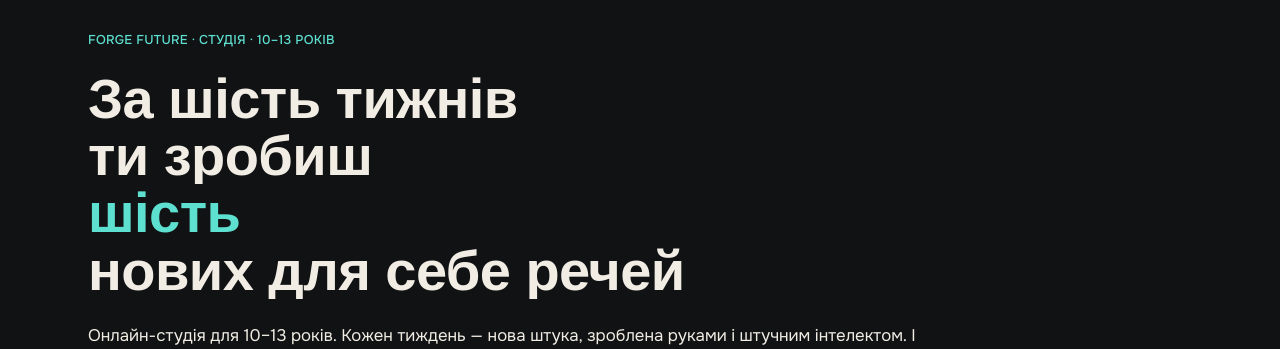
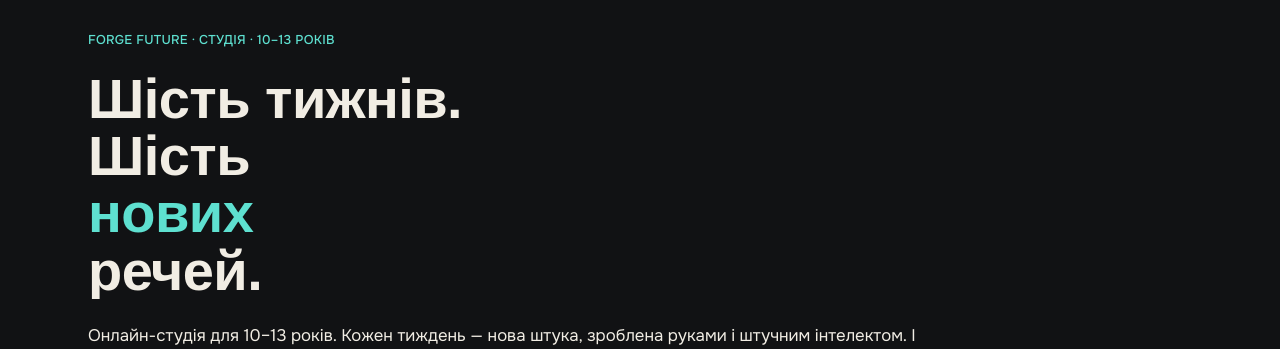
Before and after one commit to vnpv/forge-future-site, a Next.js app: page /studio in a window 1280 px wide. Shown: the part 144-493 px from the top of the page. Built offline with nearby package versions, Linux system fonts and the light colour scheme; no server answers; a web font is replaced by a local one.

Commit message:
studio: лаконічний h1
Co-Authored-By: Claude Sonnet 5.5 <noreply@anthropic.com>

```diff
--- a/app/studio/page.tsx
+++ b/app/studio/page.tsx
@@ -29,12 +29,10 @@ export default function StudioPage() {
           <p className="kicker">FORGE FUTURE · СТУДІЯ · 10–13 РОКІВ</p>
 
           <h1 className="hero-title">
-            <span className="reveal-line">За шість тижнів</span>
-            <span className="reveal-line">ти зробиш</span>
+            <span className="reveal-line">Шість тижнів.</span>
             <span className="reveal-line">
-              <em>шість</em>
+              Шість <em>нових</em> речей.
             </span>
-            <span className="reveal-line">нових для себе речей</span>
           </h1>
 
           <p className="hero-sub">
```
